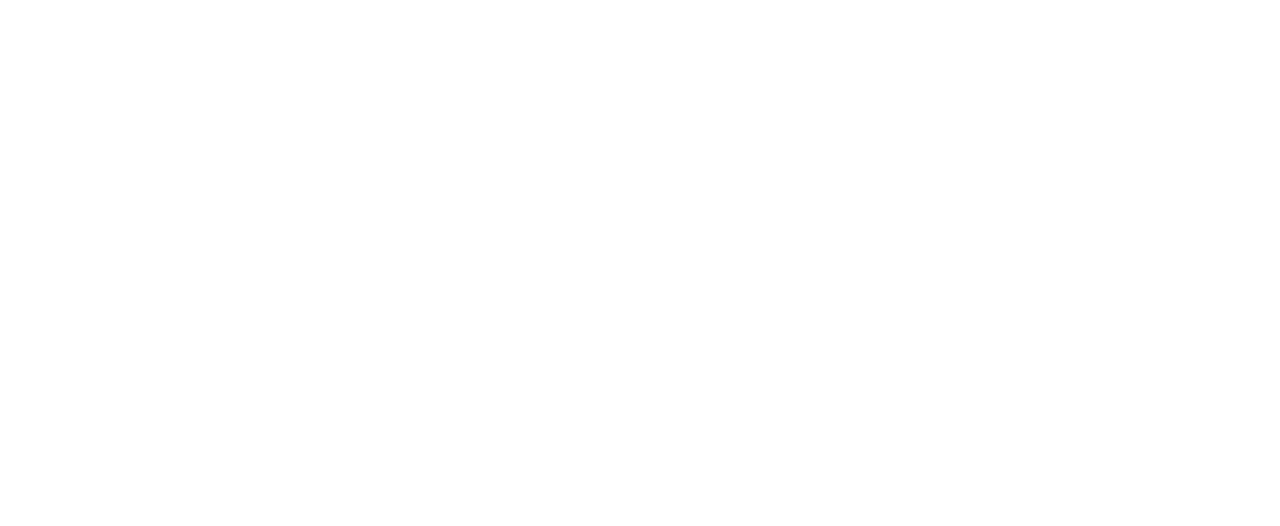
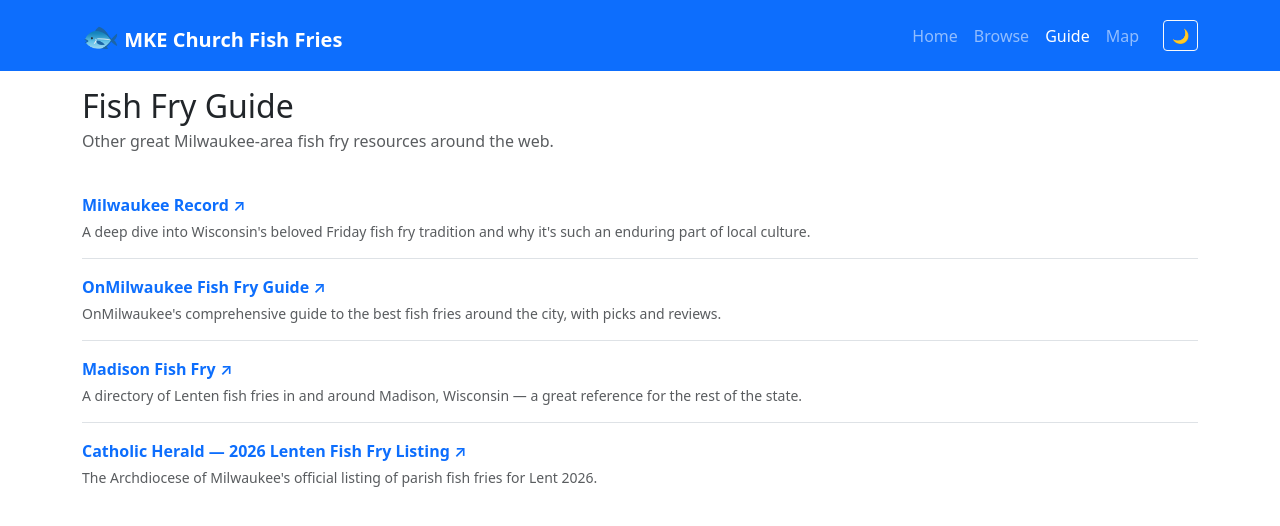
Before and after one commit to jpchip/mke-church-fish-fry, a React (Vite) app: page /guide in a window 1280 px wide. Before the commit this address had no page. Shown: the top 526 px of the page. Built offline with nearby package versions, Linux system fonts and the light colour scheme.

Commit message:
add guide page

```diff
--- a/src/App.tsx
+++ b/src/App.tsx
@@ -2,6 +2,7 @@
 import Layout from './components/Layout'
 import Home from './pages/Home'
 import Browse from './pages/Browse'
+import Guide from './pages/Guide'
 import Map from './pages/Map'
 
 function App() {
@@ -11,6 +12,7 @@
         <Route path="/" element={<Layout />}>
           <Route index element={<Home />} />
           <Route path="browse" element={<Browse />} />
+          <Route path="guide" element={<Guide />} />
           <Route path="map" element={<Map />} />
         </Route>
       </Routes>
--- a/src/components/NavBar.tsx
+++ b/src/components/NavBar.tsx
@@ -37,6 +37,11 @@
                 </NavLink>
               </li>
               <li className="nav-item">
+                <NavLink className={({ isActive }) => 'nav-link' + (isActive ? ' active' : '')} to="/guide">
+                  Guide
+                </NavLink>
+              </li>
+              <li className="nav-item">
                 <NavLink className={({ isActive }) => 'nav-link' + (isActive ? ' active' : '')} to="/map">
                   Map
                 </NavLink>
--- /dev/null
+++ b/src/pages/Guide.tsx
@@ -0,0 +1,47 @@
+const LINKS = [
+  {
+    url: 'https://milwaukeerecord.com/food-drink/its-official-again-today-is-friday-fish-fry-day-throughout-wisconsin/',
+    name: 'Milwaukee Record',
+    description: "A deep dive into Wisconsin's beloved Friday fish fry tradition and why it's such an enduring part of local culture.",
+  },
+  {
+    url: 'https://onmilwaukee.com/articles/milwaukeefishfryguide',
+    name: 'OnMilwaukee Fish Fry Guide',
+    description: 'OnMilwaukee\'s comprehensive guide to the best fish fries around the city, with picks and reviews.',
+  },
+  {
+    url: 'https://madisonfishfry.com/',
+    name: 'Madison Fish Fry',
+    description: 'A directory of Lenten fish fries in and around Madison, Wisconsin — a great reference for the rest of the state.',
+  },
+  {
+    url: 'https://catholicherald.org/local/2026-lenten-fish-fry-listing/',
+    name: 'Catholic Herald — 2026 Lenten Fish Fry Listing',
+    description: "The Archdiocese of Milwaukee's official listing of parish fish fries for Lent 2026.",
+  },
+]
+
+export default function Guide() {
+  return (
+    <div>
+      <h2 className="mb-1">Fish Fry Guide</h2>
+      <p className="text-muted mb-4">Other great Milwaukee-area fish fry resources around the web.</p>
+
+      <ul className="list-group list-group-flush">
+        {LINKS.map(({ url, name, description }) => (
+          <li key={url} className="list-group-item px-0 py-3">
+            <a
+              href={url}
+              target="_blank"
+              rel="noopener noreferrer"
+              className="fw-semibold text-decoration-none"
+            >
+              {name} ↗
+            </a>
+            <p className="mb-0 mt-1 text-muted small">{description}</p>
+          </li>
+        ))}
+      </ul>
+    </div>
+  )
+}
--- a/src/pages/Home.tsx
+++ b/src/pages/Home.tsx
@@ -26,6 +26,16 @@
               <div className="fs-1">🗺️</div>
               <h5 className="card-title mt-2">Map</h5>
               <p className="card-text text-muted">See all locations on a map and find the fish fry closest to you.</p>
+            </div>
+          </Link>
+        </div>
+
+        <div className="col-12 col-sm-6 col-md-4">
+          <Link to="/guide" className="card text-decoration-none text-body h-100">
+            <div className="card-body">
+              <div className="fs-1">📖</div>
+              <h5 className="card-title mt-2">Guide</h5>
+              <p className="card-text text-muted">Tips, traditions, and links to other great Milwaukee fish fry resources.</p>
             </div>
           </Link>
         </div>
```
